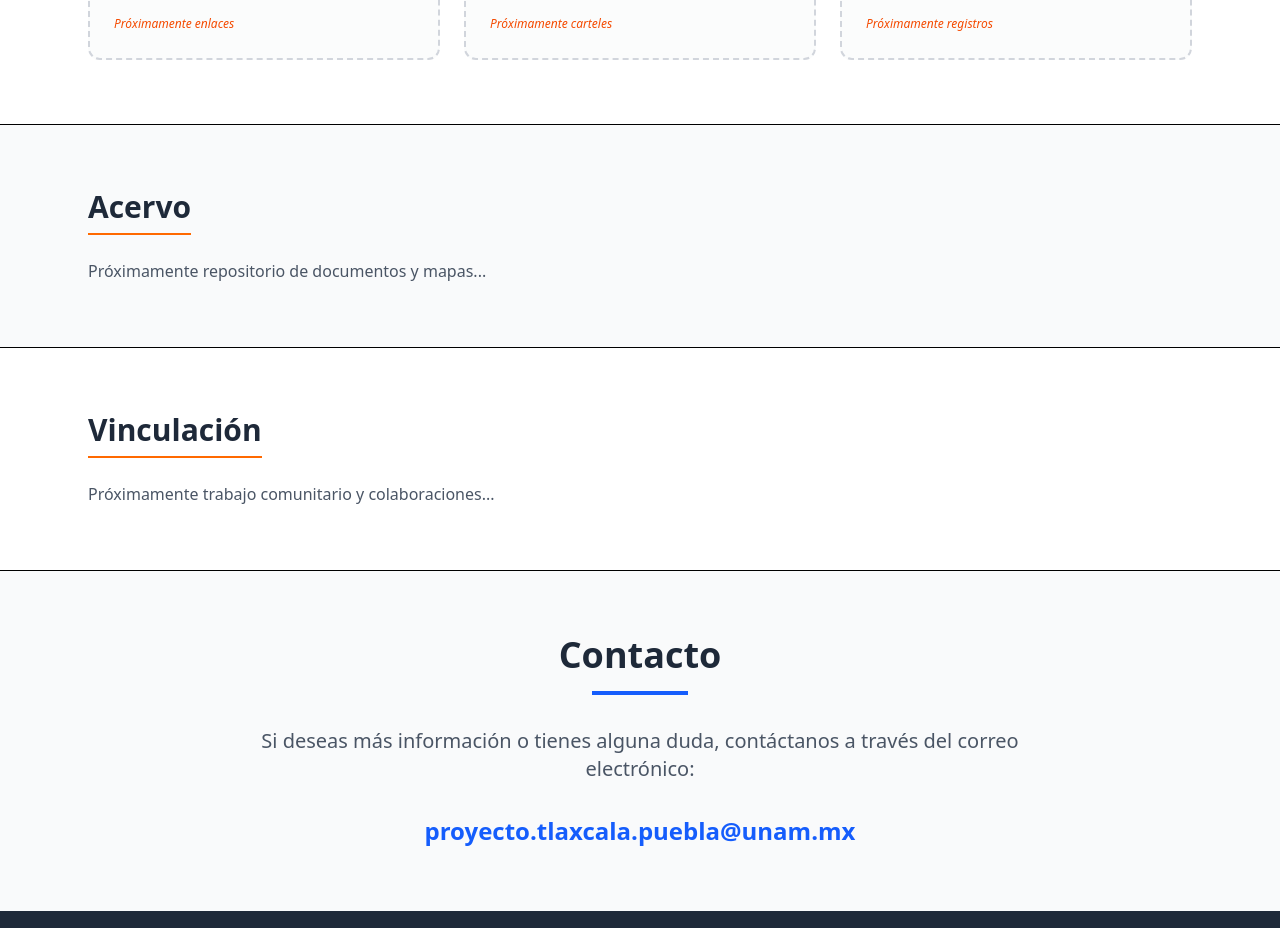
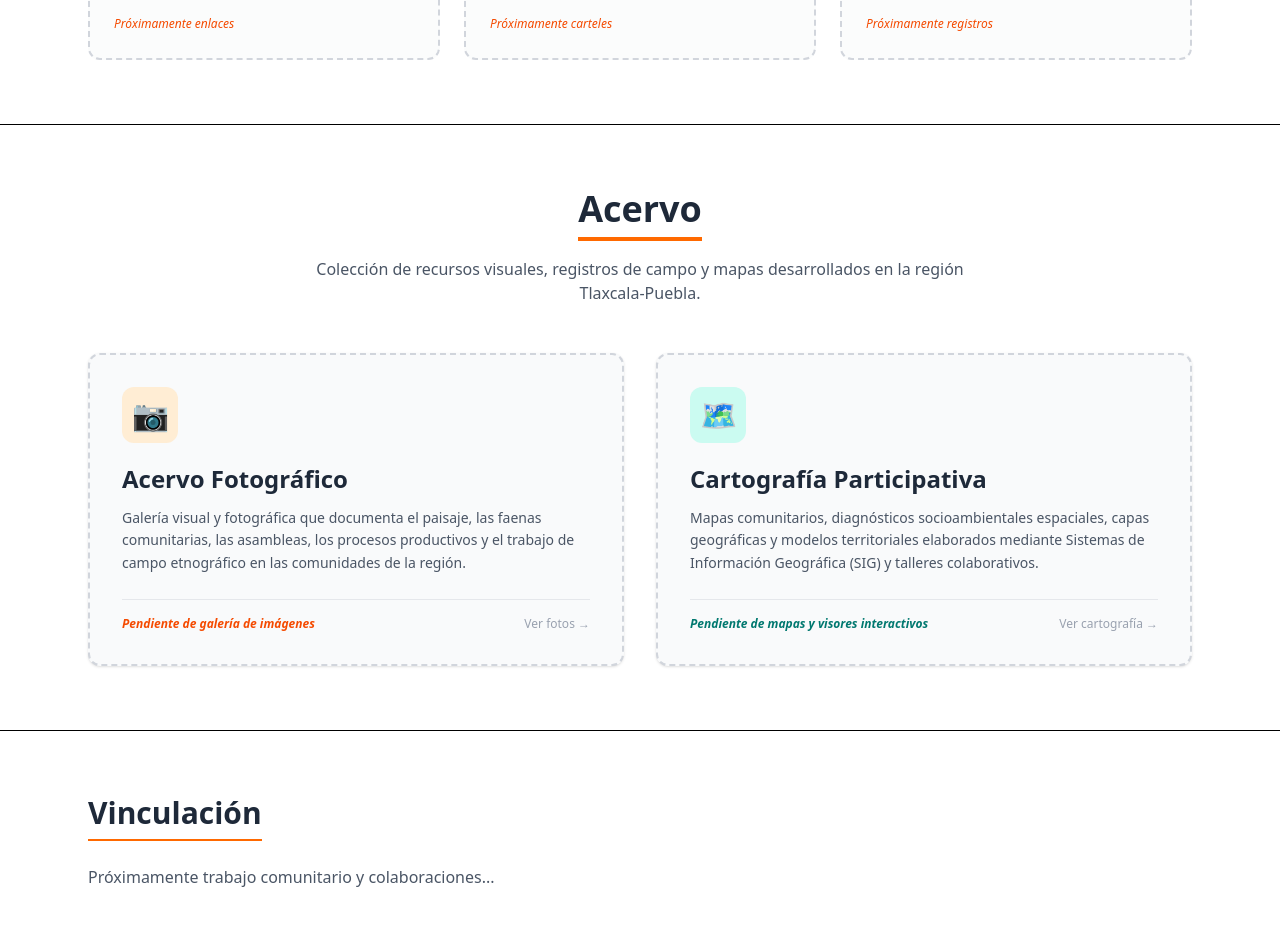
Before and after one commit to proyecto-tlaxcala-puebla/site, a SvelteKit app: page / in a window 1280 px wide. Shown: the part 4320-5248 px from the top of the page. Built offline with nearby package versions, Linux system fonts and the light colour scheme.

Commit message:
se crearon cajas de acervo

```diff
--- a/src/routes/+page.svelte
+++ b/src/routes/+page.svelte
@@ -392,12 +392,61 @@
 </section>
 
 <!-- Sección: Acervo -->
-<section id="acervo" class="py-16 bg-gray-50 border-b">
+<section id="acervo" class="py-16 bg-white border-b">
   <div class="max-w-6xl mx-auto px-6">
-    <h2 class="text-3xl font-bold text-gray-800 mb-6 border-b-2 border-orange-500 pb-2 inline-block">
-      Acervo
-    </h2>
-    <p class="text-gray-600">Próximamente repositorio de documentos y mapas...</p>
+    <div class="text-center mb-12">
+      <h2 class="text-3xl md:text-4xl font-bold text-gray-800 mb-4 border-b-4 border-orange-500 pb-2 inline-block">
+        Acervo
+      </h2>
+      <p class="text-gray-600 max-w-2xl mx-auto text-sm md:text-base">
+        Colección de recursos visuales, registros de campo y mapas desarrollados en la región Tlaxcala-Puebla.
+      </p>
+    </div>
+
+    <!-- Grilla de las 2 Subáreas de Acervo -->
+    <div class="grid grid-cols-1 md:grid-cols-2 gap-8">
+
+      <!-- 1. Acervo Fotográfico -->
+      <div class="bg-gray-50 rounded-xl border-2 border-dashed border-gray-300 p-8 flex flex-col justify-between shadow-sm hover:border-orange-400 transition-colors">
+        <div>
+          <div class="w-14 h-14 rounded-xl bg-orange-100 text-orange-600 flex items-center justify-center font-bold text-3xl mb-5">
+            📷
+          </div>
+          <h3 class="text-2xl font-bold text-gray-800 mb-3">
+            Acervo Fotográfico
+          </h3>
+          <p class="text-gray-600 text-sm leading-relaxed mb-6">
+            Galería visual y fotográfica que documenta el paisaje, las faenas comunitarias, las asambleas, los procesos productivos y el trabajo de campo etnográfico en las comunidades de la región.
+          </p>
+        </div>
+
+        <div class="pt-4 border-t border-gray-200 flex items-center justify-between">
+          <span class="text-xs text-orange-600 font-semibold italic">Pendiente de galería de imágenes</span>
+          <span class="text-xs text-gray-400 font-medium">Ver fotos &rarr;</span>
+        </div>
+      </div>
+
+      <!-- 2. Cartografía Participativa -->
+      <div class="bg-gray-50 rounded-xl border-2 border-dashed border-gray-300 p-8 flex flex-col justify-between shadow-sm hover:border-teal-500 transition-colors">
+        <div>
+          <div class="w-14 h-14 rounded-xl bg-teal-100 text-teal-700 flex items-center justify-center font-bold text-3xl mb-5">
+            🗺️
+          </div>
+          <h3 class="text-2xl font-bold text-gray-800 mb-3">
+            Cartografía Participativa
+          </h3>
+          <p class="text-gray-600 text-sm leading-relaxed mb-6">
+            Mapas comunitarios, diagnósticos socioambientales espaciales, capas geográficas y modelos territoriales elaborados mediante Sistemas de Información Geográfica (SIG) y talleres colaborativos.
+          </p>
+        </div>
+
+        <div class="pt-4 border-t border-gray-200 flex items-center justify-between">
+          <span class="text-xs text-teal-700 font-semibold italic">Pendiente de mapas y visores interactivos</span>
+          <span class="text-xs text-gray-400 font-medium">Ver cartografía &rarr;</span>
+        </div>
+      </div>
+
+    </div>
   </div>
 </section>
 
```
